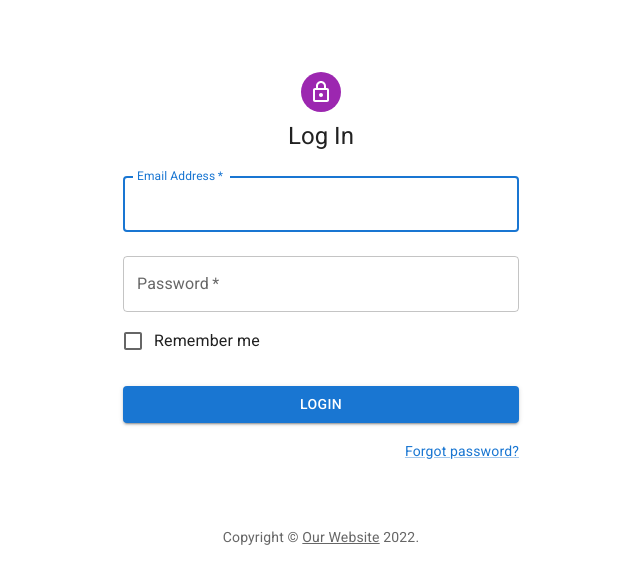
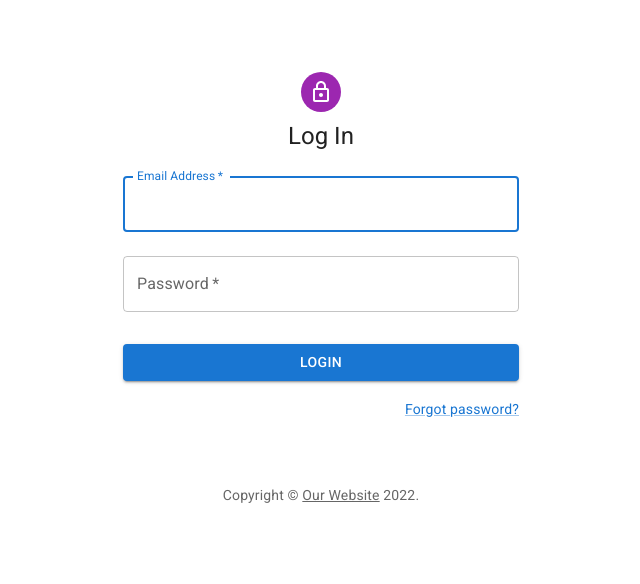
Before and after one commit to SEP-Group-20/FTIQMS-User-UI, a React (Create React App) app: page / in a window 1280 px wide. Shown: the top 584 px of the page, without its empty margins (319-959 px from the left). Built offline with nearby package versions, Linux system fonts and the light colour scheme.

Commit message:
Modified UI

```diff
--- a/src/views/login/Login.jsx
+++ b/src/views/login/Login.jsx
@@ -19,7 +19,7 @@
 
 import { loginUser } from "../../services/AuthServices";
 import { useAuth } from "../../utils/auth";
-import {MANAGER,ADMIN} from "../../utils/RolesList";
+import { MANAGER, ADMIN } from "../../utils/RolesList";
 
 function Copyright(props) {
   return (
@@ -42,7 +42,7 @@
 const theme = createTheme();
 
 export default function Login() {
-  const { auth, setAuth,logout } = useAuth();
+  const { auth, setAuth, logout } = useAuth();
   const emailRef = useRef();
   const errRef = useRef();
   const location = useLocation();
@@ -65,10 +65,10 @@
       if (response.status === 200) {
         setAuth(response.data.accessToken);
 
-        var home="";
-        if(auth().user.role===MANAGER) home = "/fuelStationManagerHome";
-        else if(auth().user.role===ADMIN) home = "/adminHome";
-        else{
+        var home = "";
+        if (auth().user.role === MANAGER) home = "/fuelStationManagerHome";
+        else if (auth().user.role === ADMIN) home = "/adminHome";
+        else {
           throw new Error("InvalidAccountError");
           logout();
         }
@@ -139,24 +139,17 @@
               onChange={(e) => setPwd(e.target.value)}
               autoComplete="current-password"
             />
-            <FormControlLabel
-              control={<Checkbox value="remember" color="primary" />}
-              label="Remember me"
-            />
             <Button
               type="submit"
               fullWidth
               variant="contained"
-
               sx={{ mt: 3, mb: 2 }}
             >
               Login
             </Button>
             <Grid container>
               <Grid item xs>
-                <Link href="#" variant="body2">
-
-                </Link>
+                <Link href="#" variant="body2"></Link>
               </Grid>
               <Grid item>
                 <Link href="#" variant="body2">
```
